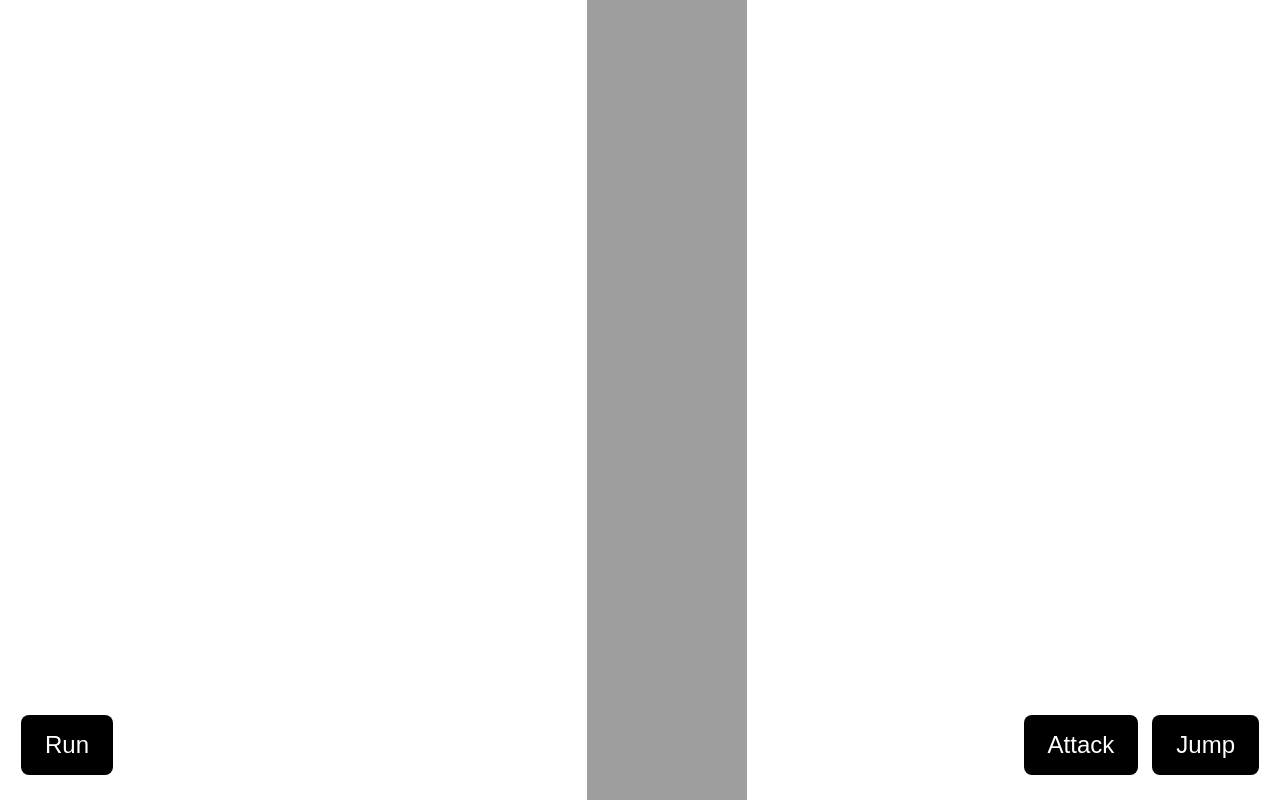
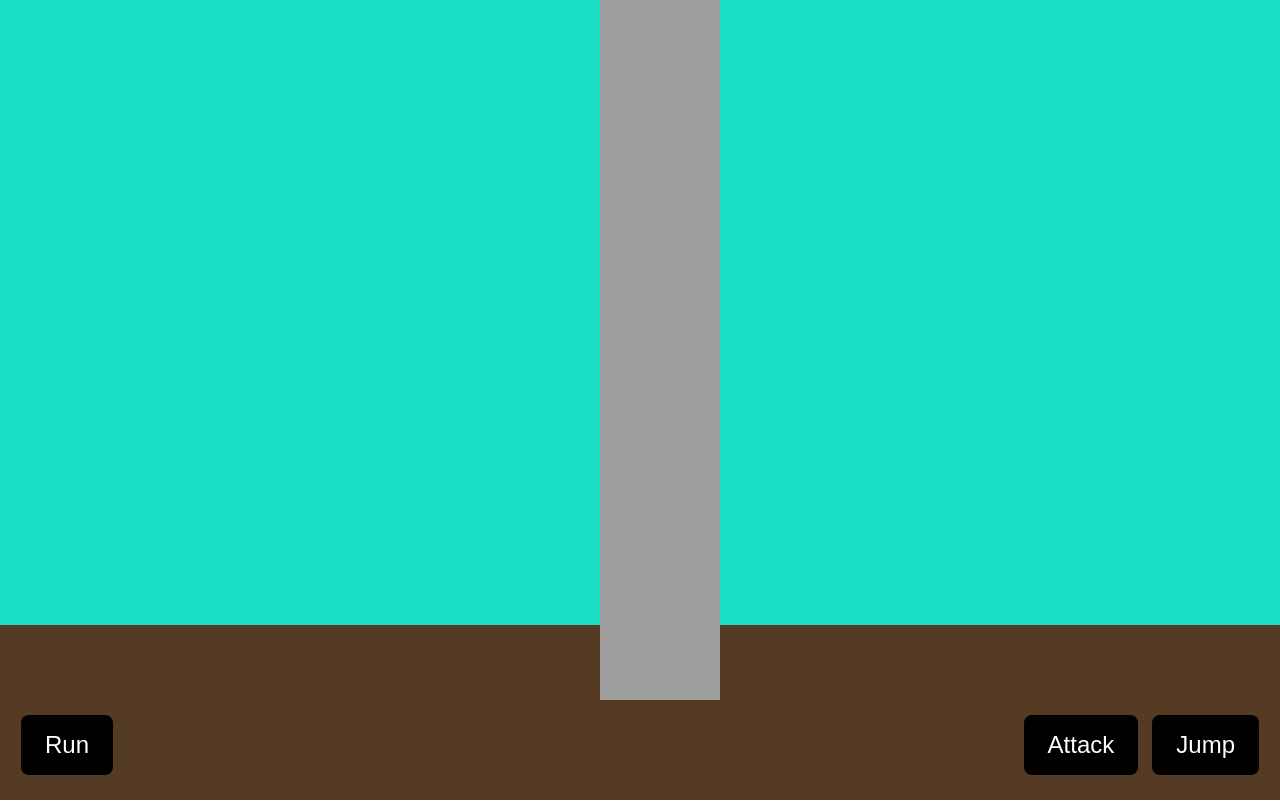
Before and after one commit to n3pu/sprite-game, a website: page index.html in a window 1280 px wide. Drawn offline with Linux system fonts and the light colour scheme.

Commit message:
Add background

```diff
--- a/index.html
+++ b/index.html
@@ -15,6 +15,10 @@
       <button id="jump-button">Jump</button>
     </div>
   </div>
+  <div class="background">
+    <div class="sky" id="sky"></div>
+    <div class="ground" id="ground"></div>
+  </div>
   <script src="scripts.js"></script>
 </body>
 </html>
--- a/scripts.js
+++ b/scripts.js
@@ -1,5 +1,6 @@
 const canvas = document.getElementById("canvas");
 const ctx = canvas.getContext("2d");
+let sky = document.getElementById("sky");
 
 canvas.width = innerWidth;
 canvas.height = innerHeight;
@@ -12,35 +13,35 @@ const animations = {
     spriteSheet: new Image(),
     cols: 10,
     totalFrames: 10,
-        src: 'https://i.postimg.cc/DwpYyPZ2/Idle.png'
+    src: "https://i.postimg.cc/DwpYyPZ2/Idle.png",
   },
   run: {
     spriteSheet: new Image(),
     cols: 10,
     totalFrames: 10,
-        src: 'https://i.postimg.cc/vm121xg5/Run.png'
+    src: "https://i.postimg.cc/vm121xg5/Run.png",
   },
   attack: {
     spriteSheet: new Image(),
     cols: 4,
     totalFrames: 4,
-        src: 'https://i.postimg.cc/t44MjM9S/Attack.png'
+    src: "https://i.postimg.cc/t44MjM9S/Attack.png",
   },
   jump: {
     spriteSheet: new Image(),
     cols: 3,
     totalFrames: 3,
-        src: 'https://i.postimg.cc/cHS7svQx/Jump.png'
-    }
+    src: "https://i.postimg.cc/cHS7svQx/Jump.png",
+  },
 };
 
 const sounds = {
-  attack: new Audio('sounds/attack.wav'),
-  run: new Audio('sounds/run.wav'),
-  jump: new Audio('sounds/jump.mp3')
+  attack: new Audio("sounds/attack.wav"),
+  run: new Audio("sounds/run.wav"),
+  jump: new Audio("sounds/jump.mp3"),
 };
 
-let currentAnimation = 'idle';
+let currentAnimation = "idle";
 let currentFrame = 0;
 let framesDrawn = 0;
 let isAttacking = false;
@@ -63,8 +64,18 @@ function animate() {
   const srcX = currentFrame * spriteWidth;
 
   ctx.save();
-    resizeImage(spriteWidth - (spriteWidth / 3), spriteHeight + (spriteHeight / 3));
-    ctx.drawImage(animation.spriteSheet, srcX, 0, spriteWidth, spriteHeight, 0, 0, spriteWidth, spriteHeight);
+  resizeImage(spriteWidth - spriteWidth / 3, spriteHeight + spriteHeight / 3);
+  ctx.drawImage(
+    animation.spriteSheet,
+    srcX,
+    0,
+    spriteWidth,
+    spriteHeight,
+    0,
+    0,
+    spriteWidth,
+    spriteHeight
+  );
   ctx.restore();
 
   framesDrawn++;
@@ -75,12 +86,12 @@ function animate() {
 
   if (isAttacking && currentFrame === animation.totalFrames - 1) {
     isAttacking = false;
-      currentAnimation = 'idle';
+    currentAnimation = "idle";
     sounds.attack.pause();
     sounds.attack.currentTime = 0;
   }
 
-    if (isRunning && currentAnimation !== 'run') {
+  if (isRunning && currentAnimation !== "run") {
     isRunning = false;
     sounds.run.pause();
     sounds.run.currentTime = 0;
@@ -88,23 +99,25 @@ function animate() {
 
   if (isJumping && currentFrame === animation.totalFrames - 1) {
     isJumping = false;
-      currentAnimation = 'idle';
+    currentAnimation = "idle";
     sounds.jump.pause();
     sounds.jump.currentTime = 0;
   }
 }
 
 function resizeImage(spriteWidth, spriteHeight) {
-    const scaleFactor = 4;
+  const scaleFactor = 3;
   const midXPos = innerWidth / 2 - (spriteWidth * scaleFactor) / 2;
   const midYPos = innerHeight / 2 - (spriteHeight * scaleFactor) / 2;
+  // console.log(midYPos);
   ctx.translate(midXPos, midYPos);
   ctx.scale(scaleFactor, scaleFactor);
+  sky.style.height = (midYPos + ((spriteHeight * 2) + 25)) + "px";
 }
 
 function run() {
   if (!isRunning && !isJumping && !isAttacking) {
-      currentAnimation = 'run';
+    currentAnimation = "run";
     isRunning = true;
     currentFrame = 0;
     sounds.run.play();
@@ -113,7 +126,7 @@ function run() {
 
 function attack() {
   if (!isAttacking && !isJumping) {
-      currentAnimation = 'attack';
+    currentAnimation = "attack";
     isAttacking = true;
     currentFrame = 0;
     sounds.attack.play();
@@ -122,27 +135,27 @@ function attack() {
 
 function jump() {
   if (!isJumping && !isAttacking) {
-      currentAnimation = 'jump';
+    currentAnimation = "jump";
     isJumping = true;
     currentFrame = 0;
     sounds.jump.play();
   }
 }
 
-addEventListener("keydown", e => {
+addEventListener("keydown", (e) => {
   if (e.key === "ArrowLeft" || e.key === "ArrowRight") {
     run();
-  } else if (e.key === 'a') {
+  } else if (e.key === "a") {
     attack();
-  } else if (e.key === ' ') {
+  } else if (e.key === " ") {
     jump();
   }
 });
 
-addEventListener("keyup", e => {
+addEventListener("keyup", (e) => {
   if (e.key === "ArrowLeft" || e.key === "ArrowRight") {
     if (!isAttacking && !isJumping) {
-          currentAnimation = 'idle';
+      currentAnimation = "idle";
       isRunning = false;
       sounds.run.pause();
       sounds.run.currentTime = 0;
--- a/styles.css
+++ b/styles.css
@@ -14,6 +14,8 @@ canvas {
   image-rendering: -webkit-optimize-contrast; /* Webkit (non standard naming) */
   image-rendering: -o-crisp-edges;            /* OS X & Windows Opera (12.02+) */
   image-rendering: crisp-edges;               /* Possible future browsers. */
+  z-index: 2;
+  position: relative;
 }
 
 #controls {
@@ -25,6 +27,7 @@ canvas {
   display: flex;
   justify-content: space-between;
   padding: 0 16px;
+  z-index: 3;
 }
 
 button {
@@ -39,3 +42,29 @@ button {
   color: white;
   font-size: 24px;
 }
+
+.background {
+  height: 100vh;
+  width: 100vw;
+  display: flex;
+  flex-flow: column;
+  position: absolute;
+  top: 0;
+  bottom: 0;
+  left: 0;
+  right: 0;
+  z-index: 1;
+}
+
+.ground {
+  height: auto;
+  width: 100%;
+  flex: 1;
+  background-color: #553a24;
+}
+
+.sky {
+  height: 100%;
+  width: 100%;
+  background-color: #1adfc4;
+}
```
Lines whose indentation alone changed are shown as unchanged.
